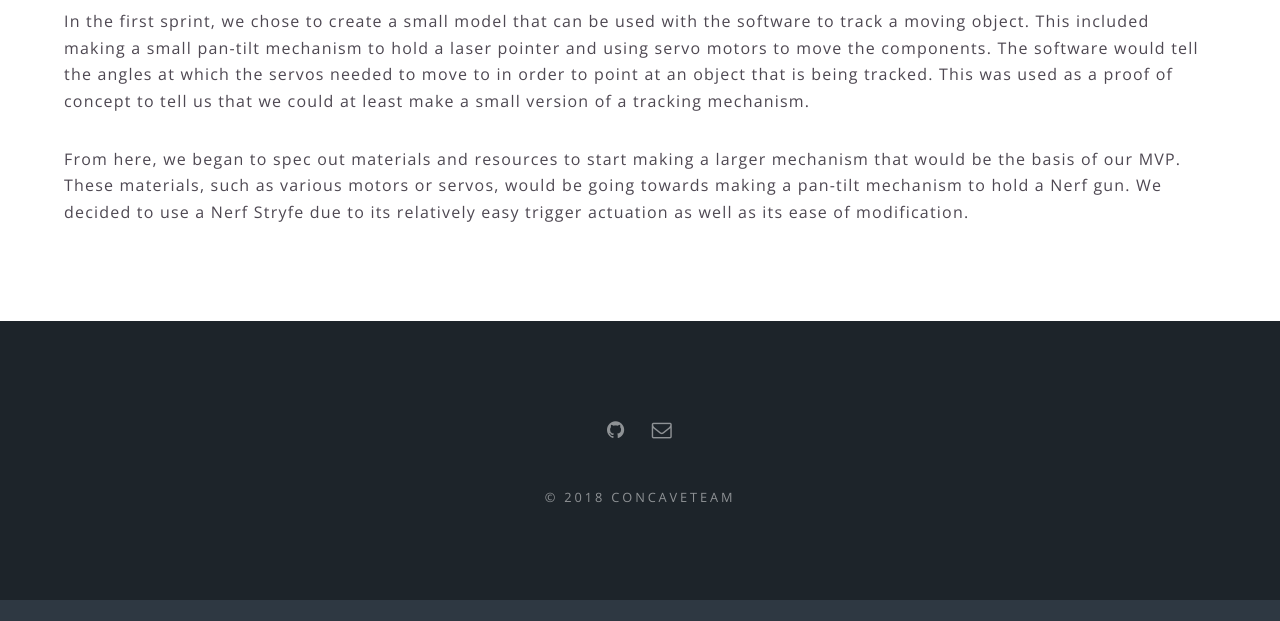
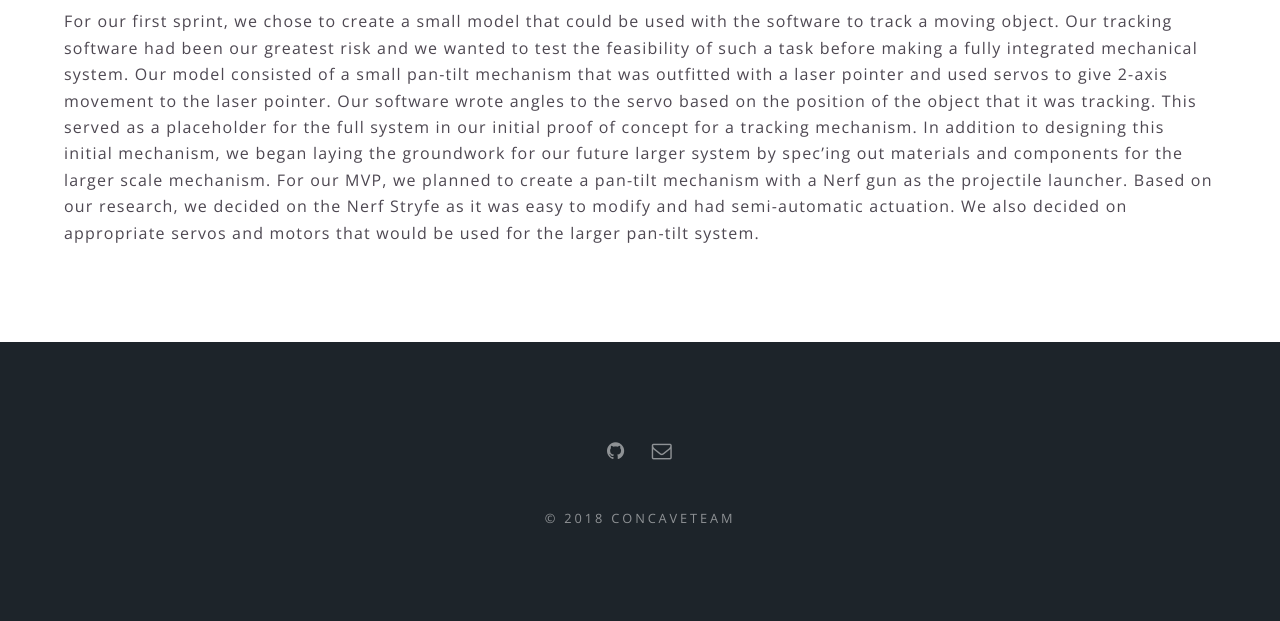
Before and after one commit to ConcaveTeam/concaveteam.github.io, a Jekyll site: the page built from sprint1.md, in a window 1280 px wide and 900 px high, scrolled down 1534 px, cut to the strip 279-900 px from the top of the window. Built offline with Jekyll 4.4.1, drawn with Linux system fonts in a browser that asks for light colours; before the commit the page ends 2413 px from its top, so only the background shows below that.

```diff
--- a/_includes/header.html
+++ b/_includes/header.html
@@ -7,7 +7,7 @@
       <li><a href="{{ site.baseurl }}/bom.html">Budget</a></li>
       <li><a href="{{ site.baseurl }}/about.html">Meet The Team</a></li>
       <li>
-        <!-- <a href="#menu" class="menuToggle"><span>Progress</span></a> -->
+        <a href="#menu" class="menuToggle"><span>Progress</span></a>
         <div id="menu">
           <ul>
             <li><a href="{{ site.baseurl }}/sprint1.html">Sprint 1</a></li>
--- a/sprint1.md
+++ b/sprint1.md
@@ -28,6 +28,4 @@ The firmware got coordinates from the ROS serial protocol and set the servos to
 <img src="images/sprint1mech.jpg" height="200em">
 <img src="images/sprint1rend.png" height="200em">
 
-In the first sprint, we chose to create a small model that can be used with the software to track a moving object. This included making a small pan-tilt mechanism to hold a laser pointer and using servo motors to move the components. The software would tell the angles at which the servos needed to move to in order to point at an object that is being tracked. This was used as a proof of concept to tell us that we could at least make a small version of a tracking mechanism.
-
-From here, we began to spec out materials and resources to start making a larger mechanism that would be the basis of our MVP. These materials, such as various motors or servos, would be going towards making a pan-tilt mechanism to hold a Nerf gun. We decided to use a Nerf Stryfe due to its relatively easy trigger actuation as well as its ease of modification.
+For our first sprint, we chose to create a small model that could be used with the software to track a moving object. Our tracking software had been our greatest risk and we wanted to test the feasibility of such a task before making a fully integrated mechanical system. Our model consisted of a small pan-tilt mechanism that was outfitted with a laser pointer and used servos to give 2-axis movement to the laser pointer. Our software wrote angles to the servo based on the position of the object that it was tracking. This served as a placeholder for the full system in our initial proof of concept for a tracking mechanism. In addition to designing this initial mechanism, we began laying the groundwork for our future larger system by spec’ing out materials and components for the larger scale mechanism. For our MVP, we planned to create a pan-tilt mechanism with a Nerf gun as the projectile launcher. Based on our research, we decided on the Nerf Stryfe as it was easy to modify and had semi-automatic actuation. We also decided on appropriate servos and motors that would be used for the larger pan-tilt system.
```
Also changed, not shown: final.md (+1 -1 lines), overview.md (+5 -0 lines), 1 other file.
